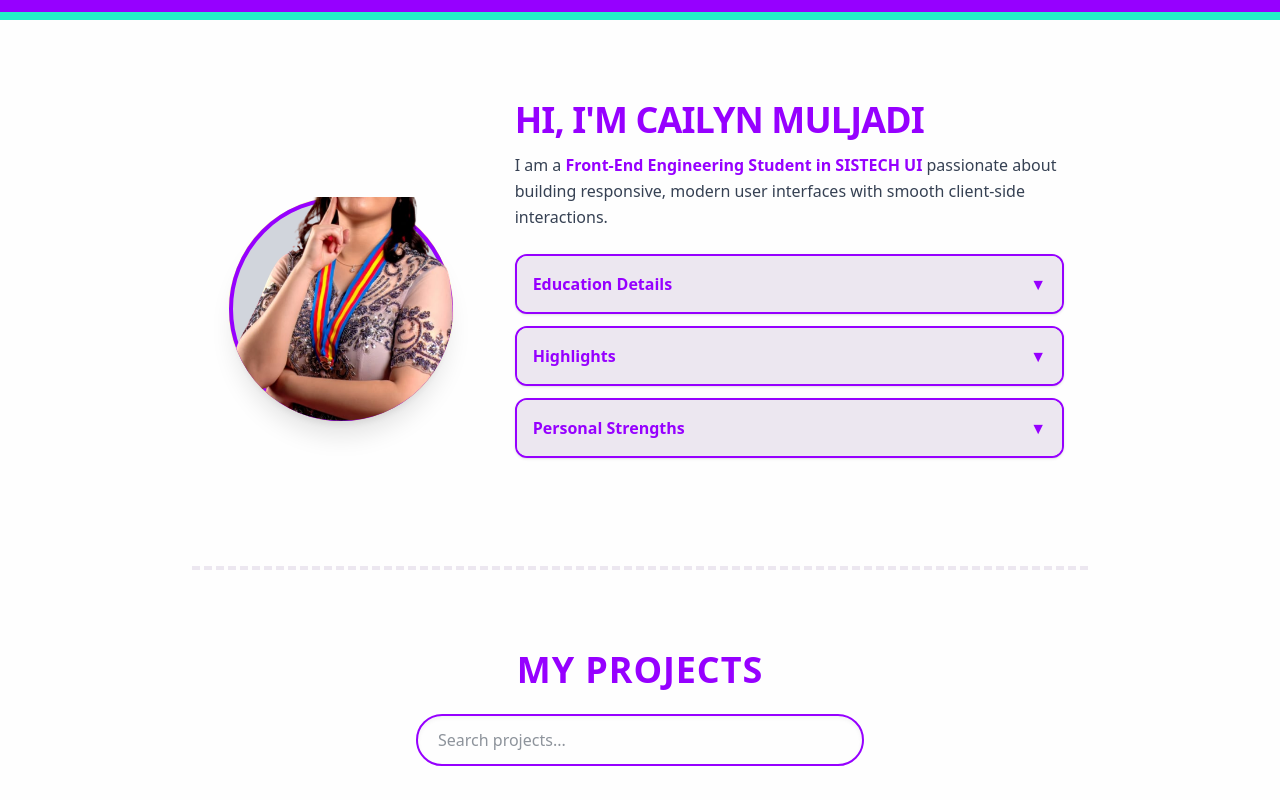
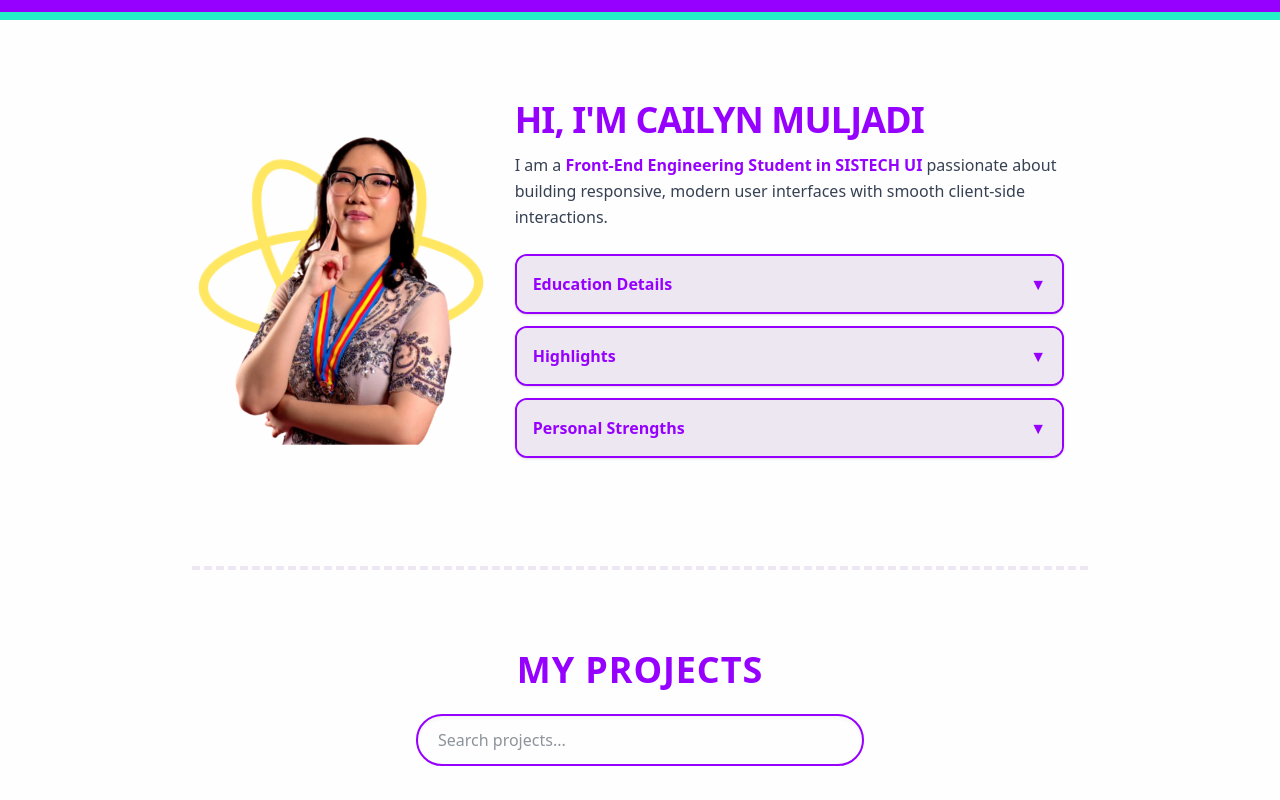
Before and after one commit to CailynMuljadi/portfolio-page, a Next.js app: page / in a window 1280 px wide. Shown: the part 780-1580 px from the top of the page. Built offline with nearby package versions, Linux system fonts and the light colour scheme.

Commit message:
new photo style

```diff
--- a/app/components/IntroSection.tsx
+++ b/app/components/IntroSection.tsx
@@ -7,6 +7,25 @@ interface DropdownProps {
   title: string;
   children: React.ReactNode;
 }
+
+// Custom 100% self-contained React Atom Shape SVG component for the background block
+const LargeReactLogoBackground = () => (
+  <svg
+    viewBox="-11.5 -10.23174 23 20.46348"
+    fill="none"
+    xmlns="http://www.w3.org/2000/svg"
+    stroke="#ffe347"
+    strokeWidth="0.75"
+    className="w-full h-full opacity-85"
+  >
+    <circle cx="0" cy="0" r="2.05" fill="#ffe347"/>
+    <g>
+      <ellipse rx="11" ry="4.2"/>
+      <ellipse rx="11" ry="4.2" transform="rotate(60)"/>
+      <ellipse rx="11" ry="4.2" transform="rotate(120)"/>
+    </g>
+  </svg>
+);
 
 const DropdownSection: React.FC<DropdownProps> = ({ title, children }) => {
   const [isOpen, setIsOpen] = useState(false);
@@ -31,33 +50,28 @@ export default function IntroSection() {
   return (
     <section className="max-w-4xl mx-auto py-20 px-6 grid grid-cols-1 md:grid-cols-3 gap-12 items-center relative z-10">
 
-      {/* 🖼️ Dynamic Real Pop-out Frame Setup */}
-      <div className="flex justify-center relative pt-16 pb-4">
+      {/* 🖼️ Clean Unclipped Image Box with Big Yellow React Shape Backdrop */}
+      <div className="flex justify-center items-center relative min-h-[320px] w-full group">
 
-        {/* Animated outer background yellow glow element */}
-        <div className="absolute bottom-4 bg-brand-yellow rounded-full w-56 h-56 -z-20 animate-spin-slow"></div>
+        {/* Layer 1: The Large Yellow React Logo Shape (Slowly Spinning) */}
+        <div className="absolute w-72 h-72 z-0 animate-spin-slow pointer-events-none flex items-center justify-center">
+          <LargeReactLogoBackground />
+        </div>
 
-        {/* Layer 1: The Circle Frame Backing (Shows the purple border shape behind you) */}
-        <div className="absolute bottom-4 w-56 h-56 rounded-full border-4 border-brand-purple bg-gray-300 shadow-xl -z-10"></div>
-
-        {/* Layer 2 & 3: Floating Frame Container (Masks the bottom border edge but leaves the top wide open) */}
-        <div className="relative w-56 h-56 rounded-b-full overflow-hidden group">
-
-          {/* Your avatar scales upwards and pops over the border without clipping */}
-          <div className="absolute bottom-0 left-1/2 transform -translate-x-1/2 w-[105%] h-[125%] origin-bottom transition-transform duration-300 group-hover:scale-105">
-            <Image
-              src="/cailyn-profile.png"
-              alt="Cailyn Muljadi Profile"
-              fill
-              sizes="260px"
-              priority
-              className="object-cover object-bottom"
-            />
-          </div>
+        {/* Layer 2: The Portrait PNG Image (Completely loose and unclipped) */}
+        <div className="relative w-64 h-80 z-10 transition-transform duration-300 group-hover:scale-105">
+          <Image
+            src="/cailyn-profile.png"
+            alt="Cailyn Muljadi Portfolio Portrait"
+            fill
+            sizes="256px"
+            priority
+            className="object-contain object-center"
+          />
         </div>
       </div>
 
-      {/* Info Deck Section */}
+      {/* Info Section Columns */}
       <div className="md:col-span-2 text-center md:text-left">
         <h2 className="text-brand-purple font-black text-4xl uppercase tracking-tight mb-3">Hi, I'm Cailyn Muljadi</h2>
         <p className="text-gray-700 mb-6 leading-relaxed">
```
